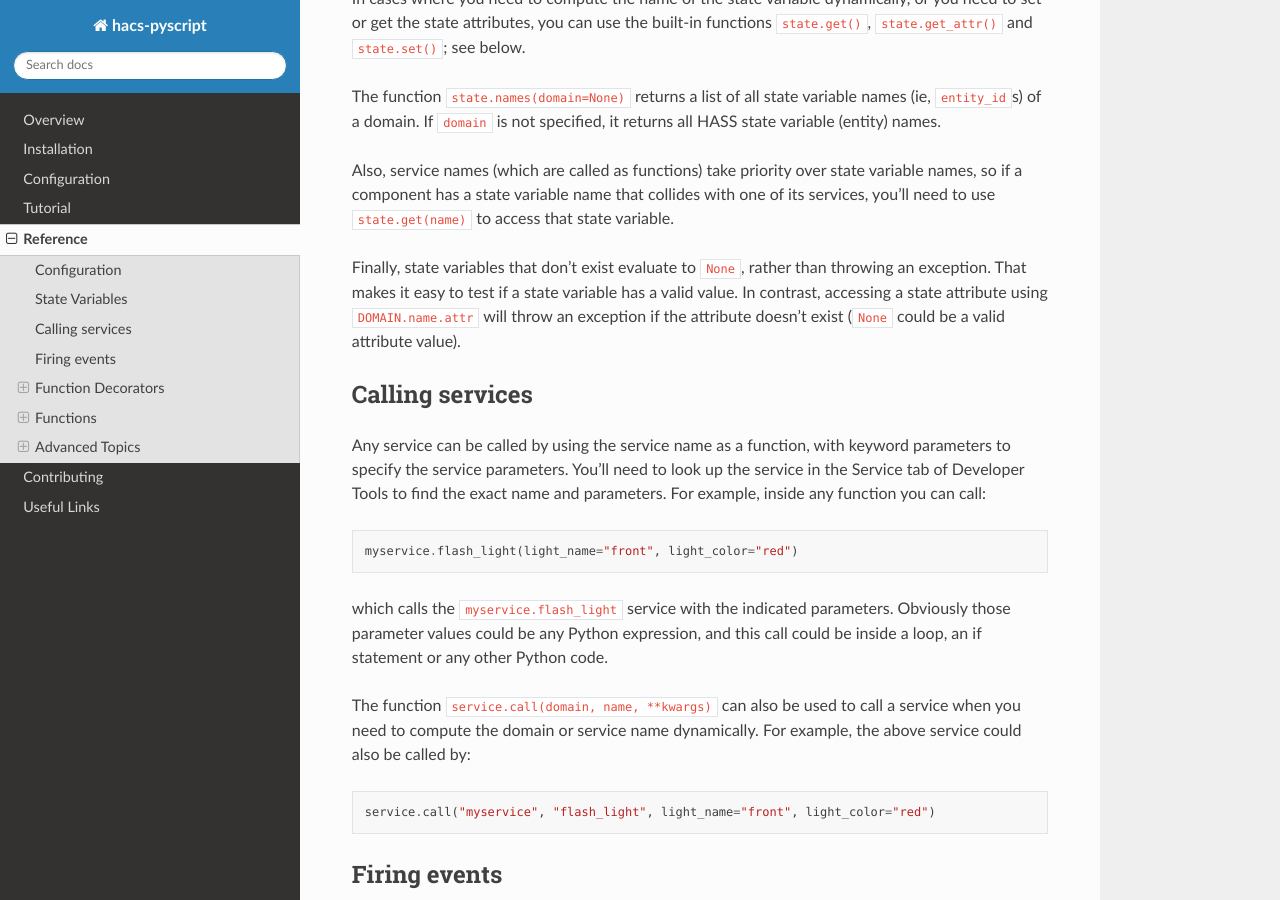
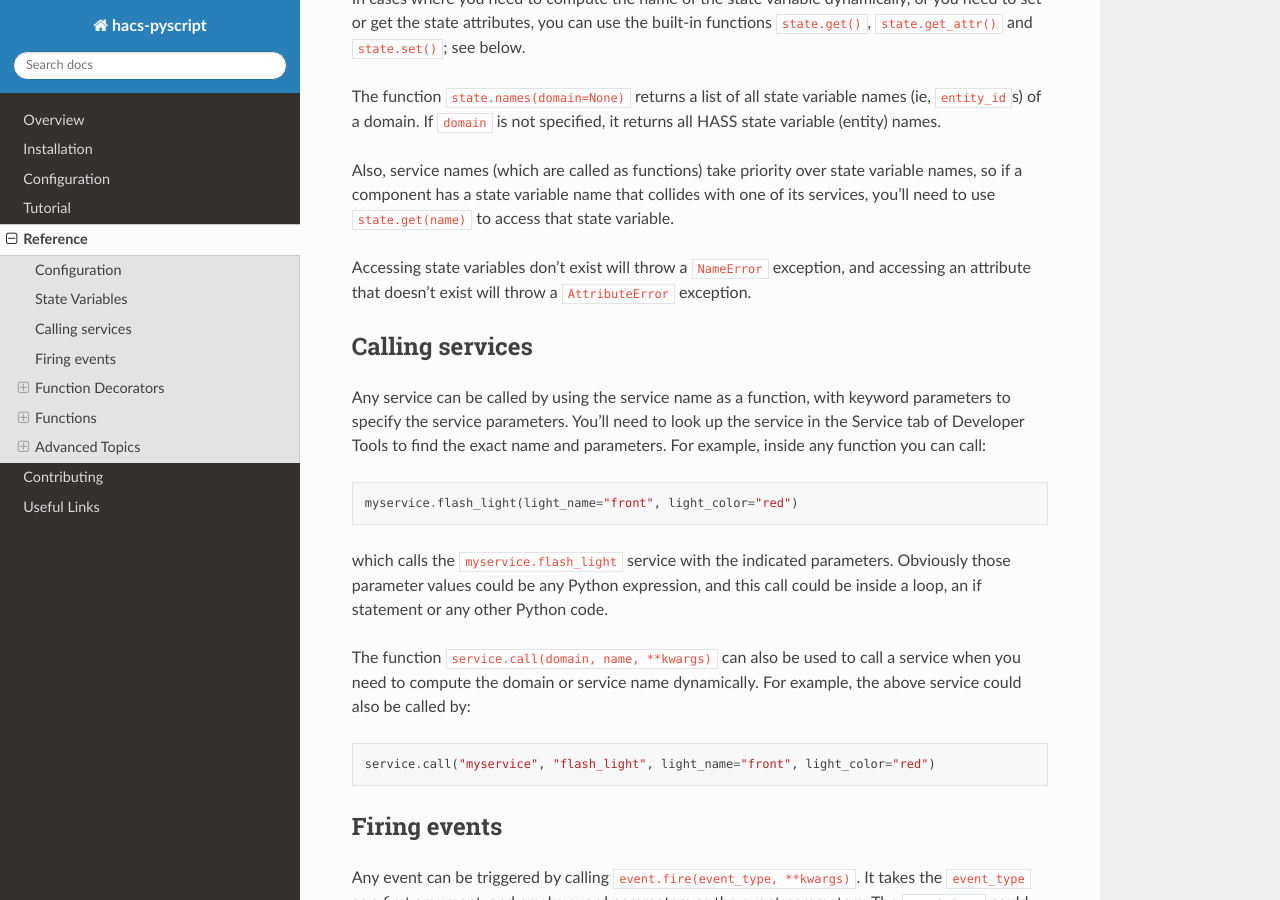
Before and after one commit to custom-components/pyscript, a Sphinx documentation site: the page built from docs/reference.rst, in a window 1280 px wide and 900 px high, scrolled down 1436 px. Built offline with Sphinx 7.4.7 and the Read the Docs theme 2.0.0, drawn with Linux system fonts in a browser that asks for light colours; some of the changed text lies outside the part shown.

Commit message:
undefined state variables now throw a NameError exception, instead of returning None

```diff
--- a/docs/reference.rst
+++ b/docs/reference.rst
@@ -69,10 +69,8 @@ Also, service names (which are called as functions) take priority over state var
 component has a state variable name that collides with one of its services, you’ll need to use
 ``state.get(name)`` to access that state variable.
 
-Finally, state variables that don’t exist evaluate to ``None``, rather than throwing an exception.
-That makes it easy to test if a state variable has a valid value.  In contrast, accessing a state
-attribute using ``DOMAIN.name.attr`` will throw an exception if the attribute doesn't exist
-(``None`` could be a valid attribute value).
+Accessing state variables don't exist will throw a ``NameError`` exception, and accessing an
+attribute that doesn't exist will throw a ``AttributeError`` exception.
 
 Calling services
 ----------------
@@ -473,10 +471,10 @@ variable using its string name. The set function also allows you to optionally s
 which you can’t do if you are directly assigning to the variable:
 
 ``state.get(name)``
-  Returns the value of the state variable given its string ``name``, or ``None`` if it doesn’t exist.
-  If ``name`` is a string of the form ``DOMAIN.entity.attr`` then the attribute ``attr`` of the
-  state variable ``DOMAIN.entity`` is returned; an exception is thrown if that attribute doesn't
-  exist.
+  Returns the value of the state variable given its string ``name``. A ``NameError`` exception
+  is thrown if the name doesn't exist.  If ``name`` is a string of the form ``DOMAIN.entity.attr``
+  then the attribute ``attr`` of the state variable ``DOMAIN.entity`` is returned; an
+  ``AttributeError`` exception is thrown if that attribute doesn't exist.
 ``state.get_attr(name)``
   Returns a ``dict`` of attribute values for the state variable, or ``None``
   if it doesn’t exist
```
Also changed, not shown: 3 other files.
